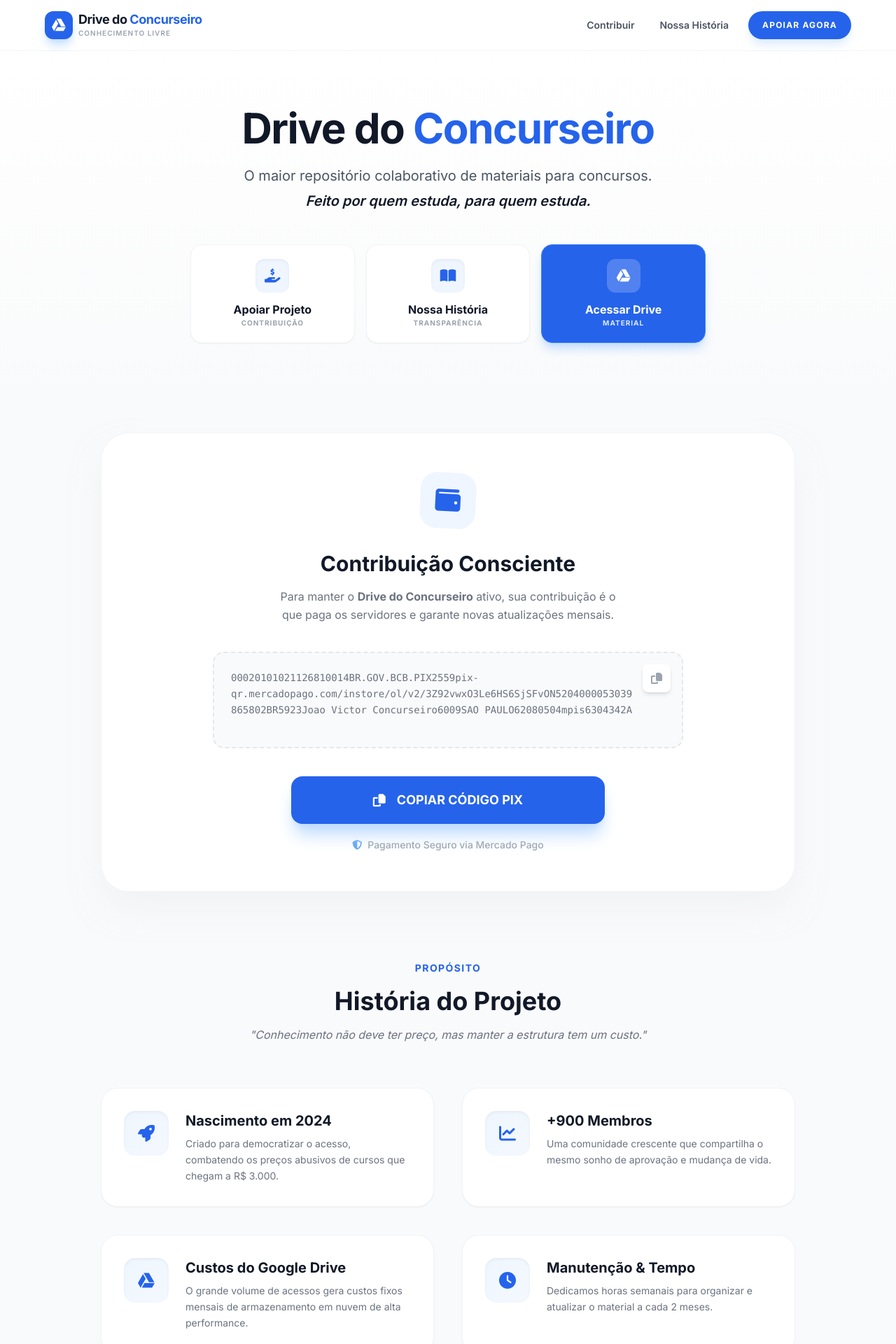
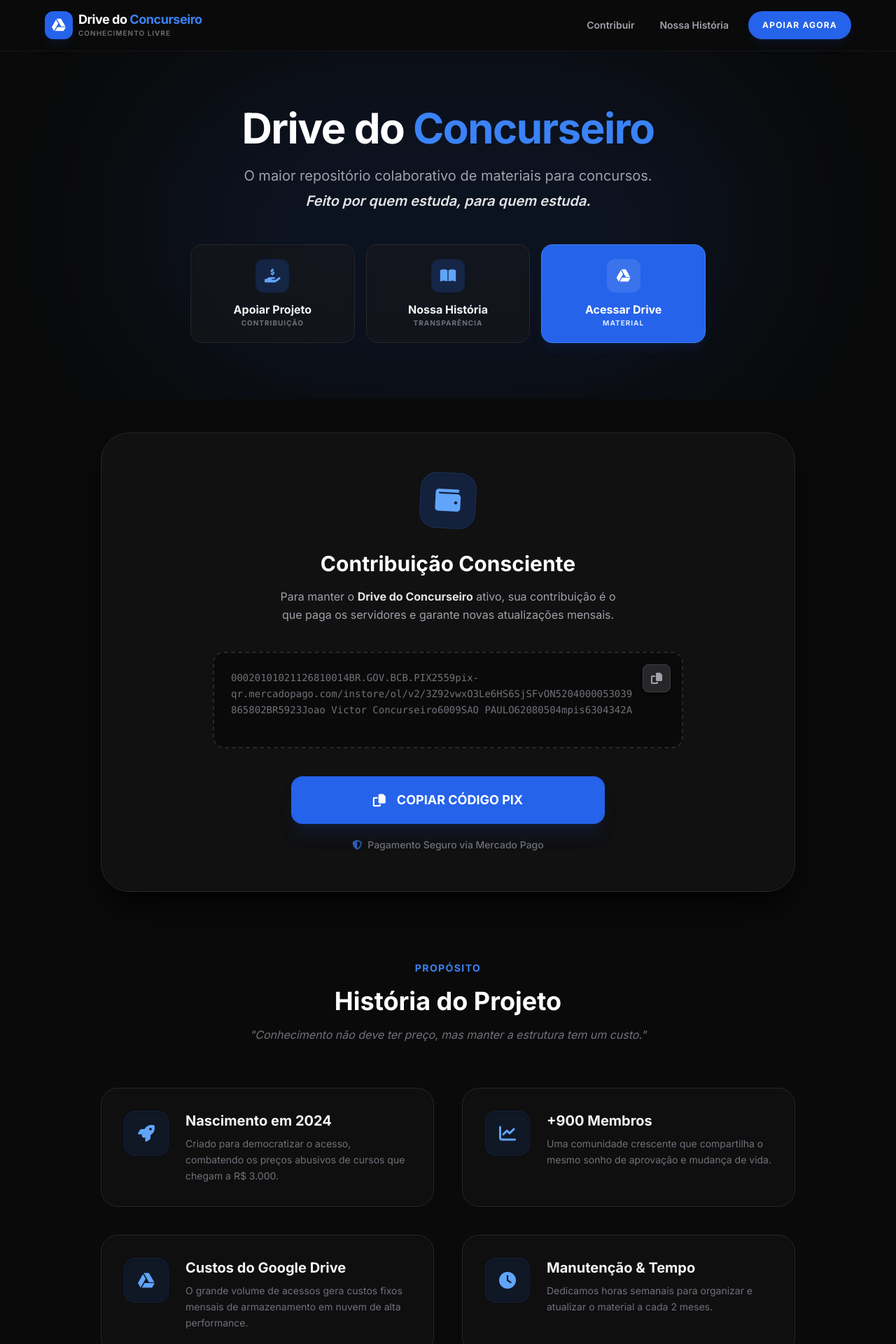
Before and after one commit to paratrabalhon2007-png/joao, a React (Vite) app: page / in a window 1280 px wide. Shown: the top 1920 px of the page at 70% size. Built offline with nearby package versions, Linux system fonts and the light colour scheme.

Commit message:
feat: Implement dark theme and custom scrollbar
Applies a dark theme across the application, enhancing visual appeal and user experience. Introduces a custom scrollbar for improved aesthetics in dark mode. Updates color schemes and styling for components to align with the new dark theme.

```diff
--- a/App.tsx
+++ b/App.tsx
@@ -14,46 +14,49 @@
   }, []);
 
   return (
-    <div className="min-h-screen flex flex-col selection:bg-blue-100">
+    <div className="min-h-screen flex flex-col selection:bg-blue-600/30">
       <Header onNavigate={scrollToSection} />
 
       <main className="flex-grow">
         {/* Hero Section */}
-        <div className="bg-gradient-to-b from-white to-gray-50 py-20 px-4">
-          <div className="max-w-4xl mx-auto text-center">
-            <h1 className="text-5xl md:text-6xl font-black text-gray-900 mb-6 tracking-tight leading-[1.1]">
-              Drive do <span className="text-blue-600">Concurseiro</span>
+        <div className="bg-[#0a0a0a] py-20 px-4 relative overflow-hidden">
+          {/* Subtle Glow Background */}
+          <div className="absolute top-0 left-1/2 -translate-x-1/2 w-full max-w-4xl h-[500px] bg-blue-600/10 blur-[120px] pointer-events-none rounded-full"></div>
+
+          <div className="max-w-4xl mx-auto text-center relative z-10">
+            <h1 className="text-5xl md:text-6xl font-black text-white mb-6 tracking-tight leading-[1.1]">
+              Drive do <span className="text-blue-500">Concurseiro</span>
             </h1>
-            <p className="text-lg md:text-xl text-gray-600 max-w-2xl mx-auto leading-relaxed">
+            <p className="text-lg md:text-xl text-zinc-400 max-w-2xl mx-auto leading-relaxed">
               O maior repositório colaborativo de materiais para concursos.
-              <span className="font-semibold text-gray-900 italic block mt-2">Feito por quem estuda, para quem estuda.</span>
+              <span className="font-semibold text-zinc-200 italic block mt-2">Feito por quem estuda, para quem estuda.</span>
             </p>
 
             {/* Acessos Rápidos - Visible only on Desktop (sm and up) */}
             <div className="mt-12 hidden sm:grid sm:grid-cols-3 gap-4 max-w-3xl mx-auto px-4">
               <button
                 onClick={() => scrollToSection('contribuir')}
-                className="group p-5 bg-white rounded-2xl border border-gray-100 shadow-sm flex flex-col items-center text-center outline-none"
+                className="group p-5 bg-zinc-900/50 backdrop-blur-sm rounded-2xl border border-zinc-800 shadow-sm flex flex-col items-center text-center outline-none"
               >
-                <div className="w-12 h-12 bg-blue-50 text-blue-600 rounded-xl flex items-center justify-center mb-3 shadow-inner">
+                <div className="w-12 h-12 bg-blue-600/20 text-blue-400 rounded-xl flex items-center justify-center mb-3 shadow-inner">
                   <i className="fa-solid fa-hand-holding-dollar text-xl"></i>
                 </div>
                 <div>
-                  <p className="font-bold text-gray-900">Apoiar Projeto</p>
-                  <p className="text-[10px] text-gray-400 uppercase font-bold tracking-widest">Contribuição</p>
+                  <p className="font-bold text-zinc-100">Apoiar Projeto</p>
+                  <p className="text-[10px] text-zinc-500 uppercase font-bold tracking-widest">Contribuição</p>
                 </div>
               </button>
 
               <button
                 onClick={() => scrollToSection('historia')}
-                className="group p-5 bg-white rounded-2xl border border-gray-100 shadow-sm flex flex-col items-center text-center outline-none"
+                className="group p-5 bg-zinc-900/50 backdrop-blur-sm rounded-2xl border border-zinc-800 shadow-sm flex flex-col items-center text-center outline-none"
               >
-                <div className="w-12 h-12 bg-blue-50 text-blue-600 rounded-xl flex items-center justify-center mb-3 shadow-inner">
+                <div className="w-12 h-12 bg-blue-600/20 text-blue-400 rounded-xl flex items-center justify-center mb-3 shadow-inner">
                   <i className="fa-solid fa-book-open text-xl"></i>
                 </div>
                 <div>
-                  <p className="font-bold text-gray-900">Nossa História</p>
-                  <p className="text-[10px] text-gray-400 uppercase font-bold tracking-widest">Transparência</p>
+                  <p className="font-bold text-zinc-100">Nossa História</p>
+                  <p className="text-[10px] text-zinc-500 uppercase font-bold tracking-widest">Transparência</p>
                 </div>
               </button>
 
@@ -61,9 +64,9 @@
                 href="https://drive.google.com/drive/folders/1skePBNBT14b1Nui2agkhTH6LPQd52YZm?usp=sharing"
                 target="_blank"
                 rel="noopener noreferrer"
-                className="group p-5 bg-blue-600 rounded-2xl border border-blue-500 shadow-blue-200 shadow-lg flex flex-col items-center text-center"
+                className="group p-5 bg-blue-600 rounded-2xl border border-blue-500 shadow-blue-900/20 shadow-lg flex flex-col items-center text-center"
               >
-                <div className="w-12 h-12 bg-white/20 text-white rounded-xl flex items-center justify-center mb-3">
+                <div className="w-12 h-12 bg-white/10 text-white rounded-xl flex items-center justify-center mb-3">
                   <i className="fa-brands fa-google-drive text-xl"></i>
                 </div>
                 <div>
--- a/components/Header.tsx
+++ b/components/Header.tsx
@@ -14,39 +14,39 @@
   };
 
   return (
-    <header className="sticky top-0 z-50 bg-white/95 backdrop-blur-md border-b border-gray-100 py-4 px-6">
+    <header className="sticky top-0 z-50 bg-[#0a0a0a]/80 backdrop-blur-md border-b border-zinc-900 py-4 px-6">
       <div className="max-w-6xl mx-auto flex justify-between items-center relative">
         {/* Logo */}
         <button
           onClick={() => window.scrollTo({ top: 0, behavior: 'smooth' })}
           className="flex items-center space-x-2 group text-left"
         >
-          <div className="w-10 h-10 bg-blue-600 rounded-xl flex items-center justify-center text-white shadow-lg shadow-blue-200">
+          <div className="w-10 h-10 bg-blue-600 rounded-xl flex items-center justify-center text-white shadow-lg shadow-blue-900/20">
             <i className="fa-brands fa-google-drive text-xl"></i>
           </div>
           <div className="flex flex-col">
-            <span className="font-bold text-lg leading-tight tracking-tight text-gray-900">Drive do <span className="text-blue-600">Concurseiro</span></span>
-            <span className="text-[10px] uppercase tracking-widest text-gray-400 font-semibold">Conhecimento Livre</span>
+            <span className="font-bold text-lg leading-tight tracking-tight text-white">Drive do <span className="text-blue-500">Concurseiro</span></span>
+            <span className="text-[10px] uppercase tracking-widest text-zinc-500 font-semibold">Conhecimento Livre</span>
           </div>
         </button>
 
         {/* Desktop Navigation */}
-        <nav className="hidden md:flex items-center space-x-5 text-sm font-semibold text-gray-600">
+        <nav className="hidden md:flex items-center space-x-5 text-sm font-semibold text-zinc-400">
           <button
             onClick={() => onNavigate('contribuir')}
-            className="hover:text-blue-600 transition-all hover:translate-y-[-1px] active:translate-y-0 px-2 py-1"
+            className="hover:text-blue-500 transition-all px-2 py-1"
           >
             Contribuir
           </button>
           <button
             onClick={() => onNavigate('historia')}
-            className="hover:text-blue-600 transition-all hover:translate-y-[-1px] active:translate-y-0 px-2 py-1"
+            className="hover:text-blue-500 transition-all px-2 py-1"
           >
             Nossa História
           </button>
           <button
             onClick={() => onNavigate('contribuir')}
-            className="bg-blue-600 text-white px-5 py-3 rounded-full text-xs font-black hover:bg-blue-700 transition-all shadow-lg shadow-blue-100 hover:shadow-blue-300 uppercase tracking-widest"
+            className="bg-blue-600 text-white px-5 py-3 rounded-full text-xs font-black hover:bg-blue-700 transition-all shadow-lg shadow-blue-900/20 uppercase tracking-widest"
           >
             Apoiar Agora
           </button>
@@ -55,7 +55,7 @@
         {/* Mobile Menu Button (3 Dots) */}
         <button
           onClick={() => setIsMenuOpen(!isMenuOpen)}
-          className="md:hidden flex items-center justify-center w-10 h-10 text-gray-600 hover:bg-gray-100 rounded-full transition-colors"
+          className="md:hidden flex items-center justify-center w-10 h-10 text-zinc-400 hover:bg-zinc-900 rounded-full transition-colors"
           aria-label="Menu"
         >
           <i className="fa-solid fa-ellipsis text-xl tracking-widest"></i>
@@ -63,23 +63,23 @@
 
         {/* Mobile Dropdown Menu */}
         {isMenuOpen && (
-          <div className="absolute top-full right-0 mt-2 w-48 bg-white border border-gray-100 rounded-2xl shadow-xl py-2 md:hidden animate-in fade-in slide-in-from-top-2 duration-200">
+          <div className="absolute top-full right-0 mt-2 w-48 bg-zinc-900 border border-zinc-800 rounded-2xl shadow-2xl py-2 md:hidden animate-in fade-in slide-in-from-top-2 duration-200">
             <button
               onClick={() => handleMobileNav('contribuir')}
-              className="w-full text-left px-5 py-3 text-sm font-semibold text-gray-700 hover:bg-blue-50 hover:text-blue-600 transition-colors"
+              className="w-full text-left px-5 py-3 text-sm font-semibold text-zinc-300 hover:bg-zinc-800 hover:text-blue-500 transition-colors"
             >
               Contribuir
             </button>
             <button
               onClick={() => handleMobileNav('historia')}
-              className="w-full text-left px-5 py-3 text-sm font-semibold text-gray-700 hover:bg-blue-50 hover:text-blue-600 transition-colors"
+              className="w-full text-left px-5 py-3 text-sm font-semibold text-zinc-300 hover:bg-zinc-800 hover:text-blue-500 transition-colors"
             >
               Nossa História
             </button>
-            <div className="border-t border-gray-50 mt-1 pt-1">
+            <div className="border-t border-zinc-800 mt-1 pt-1">
               <button
                 onClick={() => handleMobileNav('contribuir')}
-                className="w-full text-left px-5 py-3 text-sm font-black text-blue-600 hover:bg-blue-50 transition-colors uppercase tracking-widest"
+                className="w-full text-left px-5 py-3 text-sm font-black text-blue-500 hover:bg-zinc-800 transition-colors uppercase tracking-widest"
               >
                 Apoiar Agora
               </button>
--- a/components/HistorySection.tsx
+++ b/components/HistorySection.tsx
@@ -28,27 +28,27 @@
   return (
     <div className="space-y-16">
       <div className="text-center space-y-4">
-        <span className="text-blue-600 font-bold tracking-widest text-sm uppercase">Propósito</span>
-        <h2 className="text-4xl font-black text-gray-900">História do Projeto</h2>
-        <p className="text-gray-500 max-w-2xl mx-auto italic">"Conhecimento não deve ter preço, mas manter a estrutura tem um custo."</p>
+        <span className="text-blue-500 font-bold tracking-widest text-sm uppercase">Propósito</span>
+        <h2 className="text-4xl font-black text-white">História do Projeto</h2>
+        <p className="text-zinc-500 max-w-2xl mx-auto italic">"Conhecimento não deve ter preço, mas manter a estrutura tem um custo."</p>
       </div>
 
       <div className="grid grid-cols-1 md:grid-cols-2 gap-6 lg:gap-10">
         {points.map((point, idx) => (
-          <div key={idx} className="group bg-white p-8 rounded-3xl border border-gray-100 hover:border-blue-200 shadow-sm hover:shadow-xl hover:shadow-blue-50/50 transition-all flex flex-col sm:flex-row gap-6">
-            <div className="flex-shrink-0 w-16 h-16 bg-gradient-to-br from-blue-50 to-blue-100/30 text-blue-600 rounded-2xl flex items-center justify-center group-hover:scale-110 transition-transform shadow-inner">
+          <div key={idx} className="group bg-zinc-900/40 backdrop-blur-sm p-8 rounded-3xl border border-zinc-800 hover:border-zinc-700 transition-all flex flex-col sm:flex-row gap-6">
+            <div className="flex-shrink-0 w-16 h-16 bg-blue-600/10 text-blue-400 rounded-2xl flex items-center justify-center transition-transform shadow-inner border border-blue-500/10">
               <i className={`${point.icon.startsWith('fa-brands') ? point.icon : 'fa-solid ' + point.icon} text-2xl`}></i>
             </div>
             <div>
-              <h3 className="font-bold text-xl mb-2 text-gray-900 group-hover:text-blue-600 transition-colors">{point.title}</h3>
-              <p className="text-gray-500 text-sm leading-relaxed">{point.desc}</p>
+              <h3 className="font-bold text-xl mb-2 text-zinc-100 group-hover:text-blue-400 transition-colors">{point.title}</h3>
+              <p className="text-zinc-500 text-sm leading-relaxed">{point.desc}</p>
             </div>
           </div>
         ))}
       </div>
 
-      <div className="relative group overflow-hidden rounded-[2.5rem]">
-        <div className="absolute inset-0 bg-blue-600 group-hover:scale-105 transition-transform duration-700"></div>
+      <div className="relative group overflow-hidden rounded-[2.5rem] border border-zinc-800">
+        <div className="absolute inset-0 bg-blue-600/90 transition-transform duration-700"></div>
         <div className="relative z-10 p-10 md:p-16 text-white text-center">
           <h3 className="text-3xl font-black mb-10">Transparência e Valores</h3>
           <div className="grid grid-cols-1 md:grid-cols-3 gap-10">
@@ -81,10 +81,10 @@
         <div className="absolute bottom-0 left-0 w-48 h-48 bg-white/10 blur-2xl rounded-full -ml-20 -mb-20"></div>
       </div>
 
-      <div className="flex items-center justify-center gap-4 text-gray-400 font-medium italic py-6">
-        <div className="h-px w-12 bg-gray-200"></div>
+      <div className="flex items-center justify-center gap-4 text-zinc-600 font-medium italic py-6">
+        <div className="h-px w-12 bg-zinc-800"></div>
         <span>Mantenha o Drive vivo, estude com dignidade.</span>
-        <div className="h-px w-12 bg-gray-200"></div>
+        <div className="h-px w-12 bg-zinc-800"></div>
       </div>
     </div>
   );
--- a/components/PixSection.tsx
+++ b/components/PixSection.tsx
@@ -16,26 +16,26 @@
   };
 
   return (
-    <div className="bg-white rounded-[2.5rem] shadow-2xl shadow-gray-200/50 border border-gray-100 p-8 md:p-14 transition-all">
+    <div className="bg-zinc-900/50 backdrop-blur-sm rounded-[2.5rem] shadow-2xl shadow-black border border-zinc-800 p-8 md:p-14 transition-all">
       <div className="flex flex-col items-center text-center">
-        <div className="w-20 h-20 bg-blue-50 text-blue-600 rounded-3xl flex items-center justify-center mb-8 rotate-3">
+        <div className="w-20 h-20 bg-blue-600/20 text-blue-400 rounded-3xl flex items-center justify-center mb-8 rotate-3 shadow-inner border border-blue-500/20">
           <i className="fa-solid fa-wallet text-4xl"></i>
         </div>
-        <h2 className="text-3xl font-black mb-4 text-gray-900">Contribuição Consciente</h2>
-        <p className="text-gray-500 mb-10 max-w-lg leading-relaxed">
-          Para manter o <strong>Drive do Concurseiro</strong> ativo, sua contribuição é o que paga os servidores e garante novas atualizações mensais.
+        <h2 className="text-3xl font-black mb-4 text-white">Contribuição Consciente</h2>
+        <p className="text-zinc-400 mb-10 max-w-lg leading-relaxed">
+          Para manter o <strong className="text-zinc-200">Drive do Concurseiro</strong> ativo, sua contribuição é o que paga os servidores e garante novas atualizações mensais.
         </p>
 
-        <div className="w-full max-w-2xl relative group bg-gray-50 rounded-2xl border-2 border-dashed border-gray-200 p-2 focus-within:border-blue-400 transition-colors">
+        <div className="w-full max-w-2xl relative group bg-black/40 rounded-2xl border-2 border-dashed border-zinc-800 p-2 focus-within:border-blue-500/50 transition-colors">
           <textarea
             readOnly
             value={PIX_CODE}
-            className="w-full bg-transparent p-4 pr-14 text-sm text-gray-500 font-mono resize-none focus:outline-none h-28 leading-relaxed overflow-hidden"
+            className="w-full bg-transparent p-4 pr-14 text-sm text-zinc-500 font-mono resize-none focus:outline-none h-28 leading-relaxed overflow-hidden"
             onClick={(e) => (e.target as HTMLTextAreaElement).select()}
           />
           <button
             onClick={handleCopy}
-            className="absolute top-4 right-4 w-10 h-10 bg-white shadow-md rounded-lg flex items-center justify-center text-gray-400 hover:text-blue-600 hover:scale-110 transition-all"
+            className="absolute top-4 right-4 w-10 h-10 bg-zinc-800 shadow-md rounded-lg flex items-center justify-center text-zinc-400 hover:text-blue-500 transition-all border border-zinc-700"
           >
             <i className={`fa-solid ${copied ? 'fa-check text-green-500' : 'fa-copy'}`}></i>
           </button>
@@ -45,7 +45,7 @@
           <button
             onClick={handleCopy}
             className={`w-full max-w-md py-5 px-10 rounded-2xl font-black text-lg transition-all transform active:scale-95 flex items-center justify-center gap-4 ${
-              copied ? 'bg-green-600 shadow-green-200' : 'bg-blue-600 hover:bg-blue-700 shadow-blue-200 shadow-xl'
+              copied ? 'bg-green-600' : 'bg-blue-600 hover:bg-blue-700 shadow-blue-900/20 shadow-xl'
             } text-white`}
           >
             {copied ? (
@@ -61,8 +61,8 @@
             )}
           </button>
 
-          <div className="flex items-center gap-2 text-gray-400 text-sm font-medium">
-            <i className="fa-solid fa-shield-halved text-blue-400"></i>
+          <div className="flex items-center gap-2 text-zinc-500 text-sm font-medium">
+            <i className="fa-solid fa-shield-halved text-blue-500/70"></i>
             Pagamento Seguro via Mercado Pago
           </div>
         </div>
--- a/index.html
+++ b/index.html
@@ -13,6 +13,20 @@
             font-family: 'Inter', sans-serif;
             scroll-behavior: smooth;
         }
+        /* Custom scrollbar for dark theme */
+        ::-webkit-scrollbar {
+          width: 8px;
+        }
+        ::-webkit-scrollbar-track {
+          background: #0a0a0a;
+        }
+        ::-webkit-scrollbar-thumb {
+          background: #27272a;
+          border-radius: 4px;
+        }
+        ::-webkit-scrollbar-thumb:hover {
+          background: #3f3f46;
+        }
     </style>
 <script type="importmap">
 {
@@ -26,9 +40,8 @@
 }
 </script>
 </head>
-<body class="bg-gray-50 text-gray-900">
+<body class="bg-[#0a0a0a] text-zinc-100">
     <div id="root"></div>
-    <!-- O script abaixo é essencial para iniciar a aplicação React -->
     <script type="module" src="/index.tsx"></script>
 </body>
 </html>
```
Also changed, not shown: components/Footer.tsx (+5 -5 lines).
